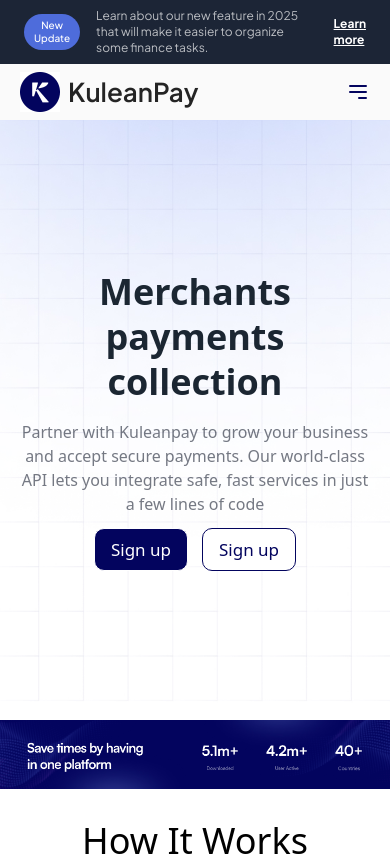
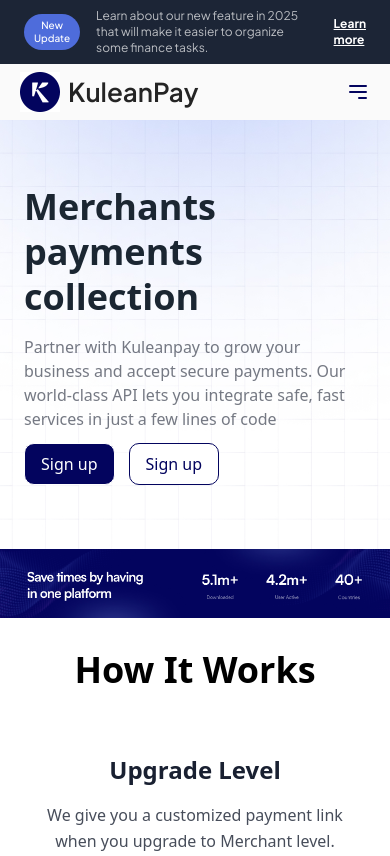
Before and after one commit to ChristopherAmah/kuleanpay, a React (Vite) app: page /merchant-payments in a window 390 px wide. Shown: the top 856 px of the page. Built offline with nearby package versions, Linux system fonts and the light colour scheme; a web font is replaced by a local one.

Commit message:
responsive

```diff
--- a/src/components/BlogSection.jsx
+++ b/src/components/BlogSection.jsx
@@ -36,7 +36,7 @@
         <h2 className="text-4xl md:text-5xl font-bold text-center mb-4">
           What do you stand to gain
         </h2>
-        <p className="text-center text-lg text-[#19203199] max-w-2xl mx-auto mb-16">
+        <p className="text-center md:text-lg text-[#19203199] max-w-2xl mx-auto mb-16">
           We offer you a seamless integration into your platform to enable you make secure transactions through Kuleanpay. We also provide you with different integration options based on your preferences
         </p>
 
--- a/src/components/DigitalSection.jsx
+++ b/src/components/DigitalSection.jsx
@@ -21,6 +21,11 @@
   return (
     <section className="bg-white font-sans py-20 px-4 md:px-8 lg:px-16">
       <div className="container mx-auto max-w-7xl">
+        {/* Section Heading */}
+        <h2 className="text-4xl md:text-5xl font-semibold lg:font-medium text-center text-[#000000] mb-16">
+          How It Works
+        </h2>
+
         {cards.map((card, index) => (
           <div
             key={index}
@@ -37,7 +42,7 @@
               <h3 className="text-2xl md:text-3xl font-semibold text-[#192031] mb-4">
                 {card.title}
               </h3>
-              <p className="text-[#19203199] leading-relaxed text-lg">
+              <p className="text-[#19203199] leading-relaxed text-left md:text-lg">
                 {card.description}
               </p>
             </div>
--- a/src/components/EscrowBanner.jsx
+++ b/src/components/EscrowBanner.jsx
@@ -1,10 +1,7 @@
 import React from 'react';
 import herobg from '../assets/hero.jpg'; // The main background image
-import hero from '../assets/herobg.png'; // This image will be used for the right-side gradient and mockups
-import playstore from '../assets/playstore.png';
-import { FaApple } from "react-icons/fa";
 import banner from '../assets/banner.jpg'; // The banner at the bottom
-import { Link } from 'react-router-dom';
+
 
 const HeroSection = () => {
   return (
@@ -17,14 +14,14 @@
       }}
     >
       <div className="container relative z-10 mx-auto">
-        <div className="grid grid-cols-1 lg:grid-cols-2 items-center min-h-[600px]">
+        <div className="grid grid-cols-1 lg:grid-cols-2 items-center py-16 lg:py-0 md:min-h-[600px]">
 
           {/* Left Column: Text */}
-          <div className="flex flex-col items-center lg:items-start text-center lg:text-left px-4 sm:px-6 lg:px-16">
+          <div className="flex flex-col text-left lg:items-start lg:text-left px-6 sm:px-6 lg:px-16">
             <h1 className="text-4xl lg:text-[77px] font-bold text-[#1B2632] leading-tight">
               Go Escrow<br />with <br />Kuleanpay
             </h1>
-            <p className="mt-4 font-satoshi lg:max-w-lg text-base lg:text-[18px] font-medium text-[#19203199]">
+            <p className="mt-4 font-satoshi md:max-w-xl lg:max-w-lg text-base lg:text-[18px] md:font-medium text-[#19203199]">
               Both buyers and sellers are protected and funds held securely by us. Payments are released only after orders are fulfilled.
             </p>
           </div> {/* ✅ closed left column properly */}
--- a/src/components/EscrowSection.jsx
+++ b/src/components/EscrowSection.jsx
@@ -50,10 +50,10 @@
 
 const HowItWorks = () => {
   return (
-    <section className="bg-white font-sans py-20 px-4 md:px-8 lg:px-16">
+    <section className="bg-white font-sans py-16 px-6 md:px-8 lg:px-16">
       <div className="container mx-auto max-w-7xl">
         {/* Section Heading */}
-        <h2 className="text-4xl md:text-5xl font-medium text-center text-[#000000] mb-20">
+        <h2 className="text-4xl md:text-5xl font-semibold lg:font-medium text-center text-[#000000] mb-16">
           How It Works
         </h2>
 
@@ -78,7 +78,7 @@
                 <img
                   src={step.image}
                   alt={step.title}
-                  className="relative z-10 w-full "
+                  className="relative z-10 w-full"
                 />
               </div>
             </div>
@@ -87,12 +87,12 @@
             <div
               className={`w-full lg:w-1/2 ${
                 step.reverse ? "lg:pr-16" : "lg:pl-16"
-              } text-center lg:text-left`}
+              } text-center lg:text-left gap-6`}
             >
               <h3 className="text-2xl md:text-3xl font-medium text-[#000000] mb-4">
                 {step.title}
               </h3>
-              <p className="text-[#192031CC] leading-relaxed text-[20px]">
+              <p className="text-[#192031CC] leading-relaxed text-left md:text-[20px]">
                 {step.description}
               </p>
             </div>
--- a/src/components/Footer.jsx
+++ b/src/components/Footer.jsx
@@ -73,7 +73,7 @@
               <a
                 key={index}
                 href={link.href}
-                className="text-white border-[0.91px] gap-[21px] mt-[80px] border-gray-100 p-[10.97px] rounded-full hover:text-white transition-colors duration-300"
+                className="text-white border-[0.91px] gap-[21px] md:mt-[80px] border-gray-100 p-[10.97px] rounded-full hover:text-white transition-colors duration-300"
               >
                 {link.icon}
               </a>
--- a/src/components/Hero.jsx
+++ b/src/components/Hero.jsx
@@ -43,7 +43,7 @@
             </p>
 
             {/* Store Buttons */}
-            <div className="mt-10 flex flex-col sm:flex-row items-center lg:items-start gap-4">
+            <div className="mt-10 flex flex-col sm:flex-row  lg:items-start gap-4">
               <a href="#" className="flex items-center gap-3 bg-[#01011C] shadow-lg border border-[#A6A6A6] text-white rounded-lg px-5 py-3 w-48 transition-transform duration-300 hover:scale-105">
                 <FaApple className="w-7 h-7"/>
                 <div>
--- a/src/components/MerchantBanner.jsx
+++ b/src/components/MerchantBanner.jsx
@@ -17,26 +17,26 @@
       }}
     >
       <div className="container relative z-10 mx-auto">
-        <div className="grid grid-cols-1 lg:grid-cols-2 items-center min-h-[600px]">
+        <div className="grid grid-cols-1 lg:grid-cols-2 items-center py-16 lg:py-0 md:min-h-[600px]">
 
           {/* Left Column: Text */}
-          <div className="flex flex-col items-center lg:items-start text-center lg:text-left px-4 sm:px-6 lg:px-16">
+          <div className="flex flex-col lg:items-start text-left lg:text-left px-6 sm:px-6 lg:px-16">
             <h1 className="text-4xl lg:text-[77px] font-bold text-[#1B2632] leading-tight">
               Merchants <br />payments <br />collection
             </h1>
-            <p className="mt-4 font-satoshi lg:max-w-lg text-base lg:text-[18px] font-medium text-[#19203199]">
+            <p className="mt-4 font-satoshi lg:max-w-lg text-base lg:text-[18px] md:font-medium text-[#19203199]">
               Partner with Kuleanpay to grow your business and accept secure payments. Our world-class API lets you integrate safe, fast services in just a few lines of code
             </p>
             <div className="flex items-center gap-x-[14px] font-jakarta mt-3">
               <Link
                 to="/signup"
-                className="px-4 lg:px-5 py-2 rounded-[10px] bg-[#03045E] border text-white text-[17px] transition"
+                className="px-4 lg:px-5 py-2 rounded-[10px] bg-[#03045E] border text-white md:text-[17px] transition"
               >
                 Sign up
               </Link>
               <Link
                 to="/signup"
-                className="px-4 lg:px-5 py-2 rounded-[10px] border border-[#03045E] bg-white text-[17px] text-[#03045E] transition"
+                className="px-4 lg:px-5 py-2 rounded-[10px] border border-[#03045E] bg-white md:text-[17px] text-[#03045E] transition"
               >
                 Sign up
               </Link>
--- a/src/components/MerchantSection.jsx
+++ b/src/components/MerchantSection.jsx
@@ -32,7 +32,7 @@
     <div className="bg-white font-sans text-[#192031] min-h-screen p-8 md:p-16 lg:p-20">
       <div className="max-w-7xl mx-auto">
         {/* Section Heading */}
-        <h2 className="text-4xl md:text-5xl text-[#000000] font-medium font-satoshi text-center mb-16">
+        <h2 className="text-4xl md:text-5xl text-[#000000] font-semibold font-satoshi text-center mb-16">
           How It Works
         </h2>
 
@@ -50,10 +50,10 @@
                 step.reverse ? "lg:pr-16" : "lg:pl-16"
               } text-center lg:text-left`}
             >
-              <h3 className="text-2xl md:text-3xl font-medium font-satoshi mb-4">
+              <h3 className="text-2xl md:text-3xl font-semibold font-satoshi mb-4">
                 {step.title}
               </h3>
-              <p className="text-[20px] leading-relaxed text-[#192031CC]">
+              <p className="md:text-[20px] leading-relaxed text-[#192031CC]">
                 {step.description}
               </p>
             </div>
```
Also changed, not shown: src/components/BlogBanner.jsx (+5 -5 lines), src/components/DigitalBanking.jsx (+5 -5 lines).
